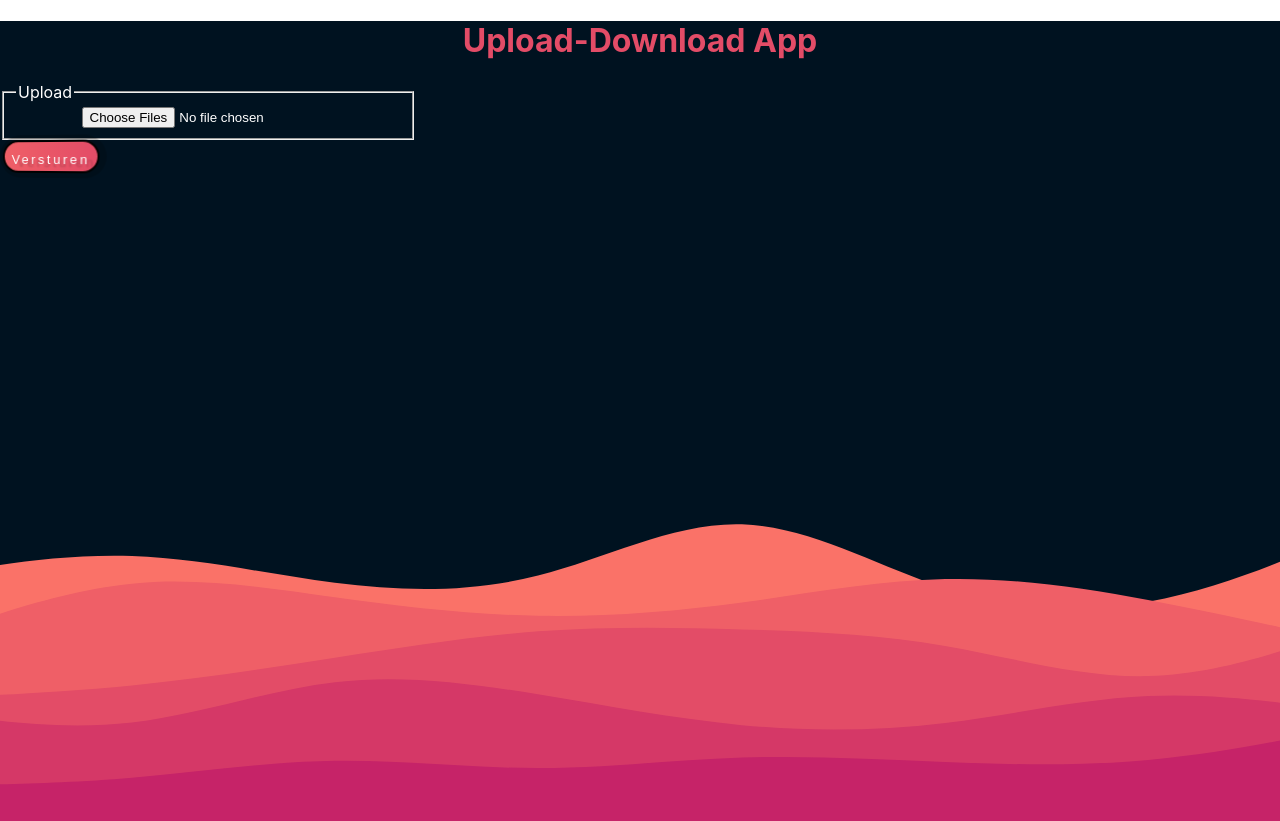
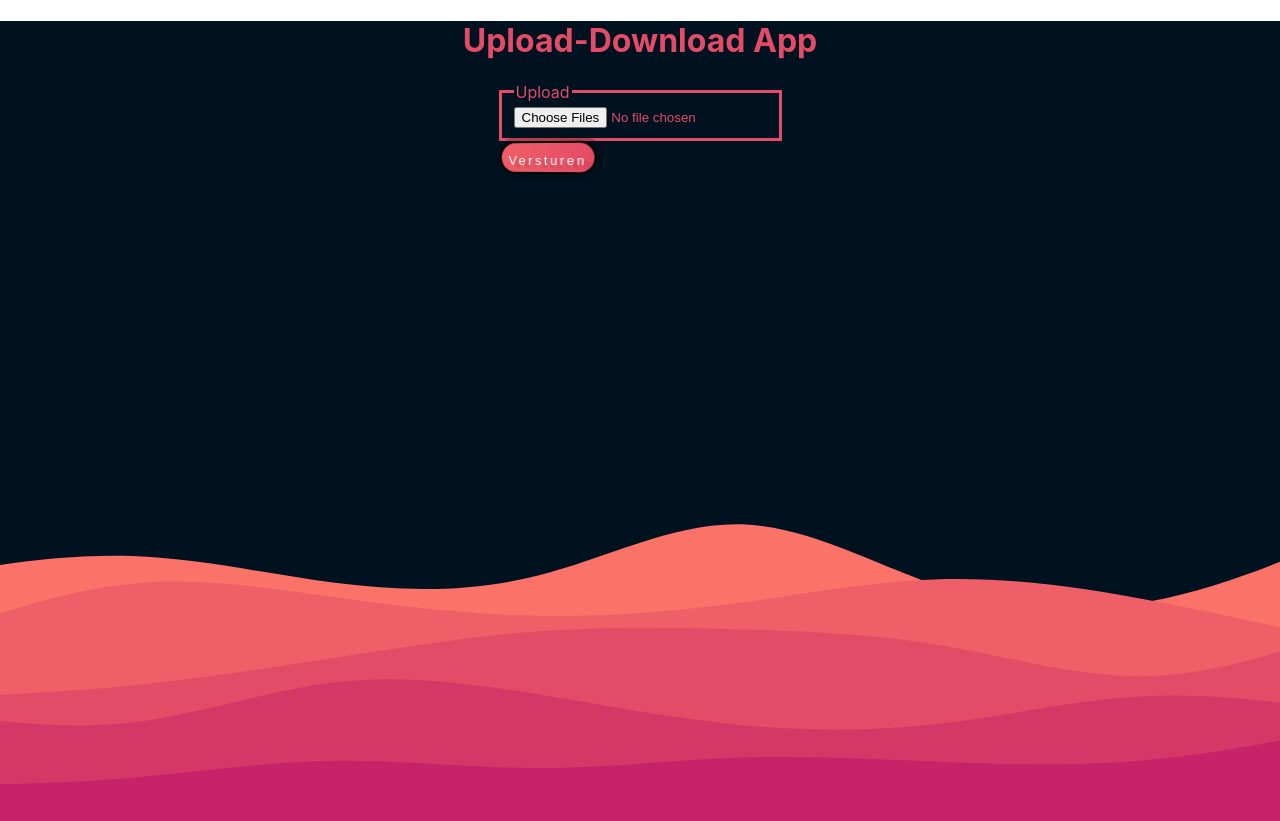
Before and after one commit to S-Barnhoorn/Upload-Download, a React (Create React App) app: page /multipleupload in a window 1280 px wide. Built offline with nearby package versions, Linux system fonts and the light colour scheme.

Commit message:
adjusted some styling

```diff
--- a/src/App.css
+++ b/src/App.css
@@ -1,9 +1,22 @@
 .body{
     height: 100vh;
+    width: 100vw;
+
     background-image: url(assets/waves.svg);
     background-position: center; /* Center the image */
     background-repeat: no-repeat; /* Do not repeat the image */
     background-size: cover; /* Resize the background image to cover the entire container */
 
-    color: white;
 }
+
+.body2{
+    min-height: 100vh;
+    min-width: 100vw;
+    height: 100%;
+    width: 120vw;
+
+    background-image: url(assets/waves.svg);
+    background-position: center; /* Center the image */
+    background-repeat: no-repeat; /* Do not repeat the image */
+    background-size: cover; /* Resize the background image to cover the entire container */
+}
--- a/src/App.js
+++ b/src/App.js
@@ -14,9 +14,10 @@ import Header from "./Components/Header/Header";
 function App() {
 
     const [ checkbox, setCheckBox ] = useState()
+    const [ body, setBody ] = useState('body')
 
   return (
-    <div className="body">
+    <div className={body}>
         <Header/>
         <NavLink to='/'/>
         <NavLink to='secondpage'/>
@@ -35,10 +36,10 @@ function App() {
                 <Fileupload/>
             </Route>
             <Route path='/singleupload'>
-                <Singleupload check={checkbox}/>
+                <Singleupload check={checkbox} setBody={setBody}/>
             </Route>
             <Route path='/multipleupload'>
-                <Multipleupload check={checkbox}/>
+                <Multipleupload check={checkbox} setBody={setBody}/>
             </Route>
         </Switch>
 
--- a/src/Pages/Homepage/styles.css
+++ b/src/Pages/Homepage/styles.css
@@ -18,6 +18,8 @@
 }
 
 .label-container{
+    display: flex;
+    flex-wrap: wrap;
     width: 15vw;
 }
 
--- a/src/Pages/Multipleupload/Multipleupload.js
+++ b/src/Pages/Multipleupload/Multipleupload.js
@@ -4,7 +4,7 @@ import {useForm} from "react-hook-form";
 import {useHistory} from "react-router-dom";
 import {logDOM} from "@testing-library/react";
 
-const Multipleupload = ({check}) => {
+const Multipleupload = ({check, setBody}) => {
 
     const { handleSubmit } = useForm();
     const [ file, setFile ] = useState([]);
@@ -19,6 +19,8 @@ const Multipleupload = ({check}) => {
 
         let files = e.target.files;
 
+        setBody('body2')
+
         let output = document.getElementById('result')
         // let fileResult = Object.values(file)
 
@@ -31,9 +33,11 @@ const Multipleupload = ({check}) => {
                 let div = document.createElement('div');
                 div.innerHTML = "<img class='thumbnail' src='" + picFile.result + "'" + "title='" + file.name + "'/>";
                 output.insertBefore(div, null);
+                console.log("test", picFile.result)
             });
             picReader.readAsDataURL(file);
         }
+
 
         // setMultipleFile(fileResult)
         //
@@ -76,7 +80,7 @@ const Multipleupload = ({check}) => {
     }
 
     return (
-        <div>
+        <div className="single-upload__container">
             <form onSubmit={handleSubmit(uploadFile)}>
                 {/*{console.log(handleImageChange.image)}*/}
                 {/*{console.log(url)}*/}
@@ -89,17 +93,17 @@ const Multipleupload = ({check}) => {
                            onChange={handleImageChange}
                     />
                     <output id="result"/>
-                    <div>
-                        {url ?
+                    {/*<div>*/}
+                    {/*    {url ?*/}
 
-                            <img src={url} alt=""/>
+                    {/*        <img src={url} alt=""/>*/}
 
-                            :
-                            <div>
+                    {/*        :*/}
+                    {/*        <div>*/}
 
-                            </div>
-                        }
-                    </div>
+                    {/*        </div>*/}
+                    {/*    }*/}
+                    {/*</div>*/}
                 </fieldset>
 
                 <button type="submit">Versturen</button>
--- a/src/Pages/Singleupload/Singleupload.js
+++ b/src/Pages/Singleupload/Singleupload.js
@@ -4,7 +4,7 @@ import {Link, useHistory} from "react-router-dom";
 import {useForm} from "react-hook-form";
 import axios from 'axios';
 
-const Singleupload = ({check}) => {
+const Singleupload = ({check, setBody}) => {
 
     const { handleSubmit } = useForm();
     const [ file, setFile ] = useState([]);
@@ -16,6 +16,8 @@ const Singleupload = ({check}) => {
         let reader = new FileReader();
 
         let file = e.target.files[0];
+
+        setBody('body2')
 
         reader.onloadend = () => {
 
--- a/src/Pages/Singleupload/styles.css
+++ b/src/Pages/Singleupload/styles.css
@@ -1,19 +1,22 @@
 .text-color {
-    color: white;
+    color: #e34c67;
 }
 
 .single-upload__container{
     display: flex;
     justify-content: center;
     align-items: center;
+}
 
-    height: 100vh;
-}
+
 
 .single-upload__fieldset{
     display: flex;
-    width: 30vw;
     justify-content: center;
     align-items: center;
 
+    max-width: 50%;
+    border: 3px solid #e34c67;
+    color: #e34c67;
+
 }
```
Also changed, not shown: src/Pages/Secondpage/Secondpage.js (indentation only).
